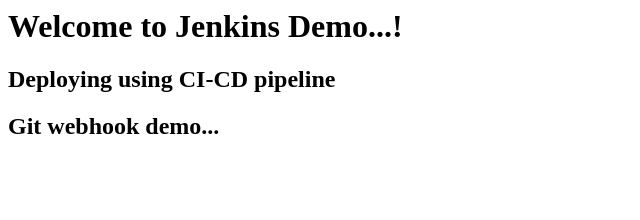
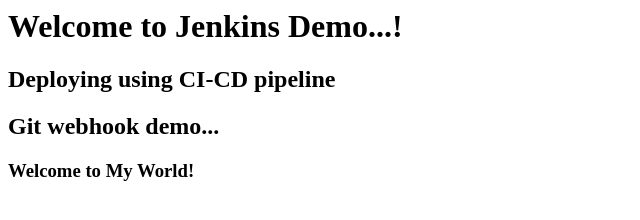
Before and after one commit to tngraceenough/ci-cd-test, a plain HTML site: page index.html in a window 1280 px wide. Shown: the whole page, without its empty margins (0-640 px from the left). Drawn offline with Linux system fonts and the light colour scheme.

Commit message:
Update index.html

```diff
--- a/index.html
+++ b/index.html
@@ -1,3 +1,4 @@
 <h1> Welcome to Jenkins Demo...! </h1>
 <h2> Deploying using CI-CD pipeline </h2>
 <h2> Git webhook demo...</h2>
+<h3> Welcome to My World! <h3>
```
